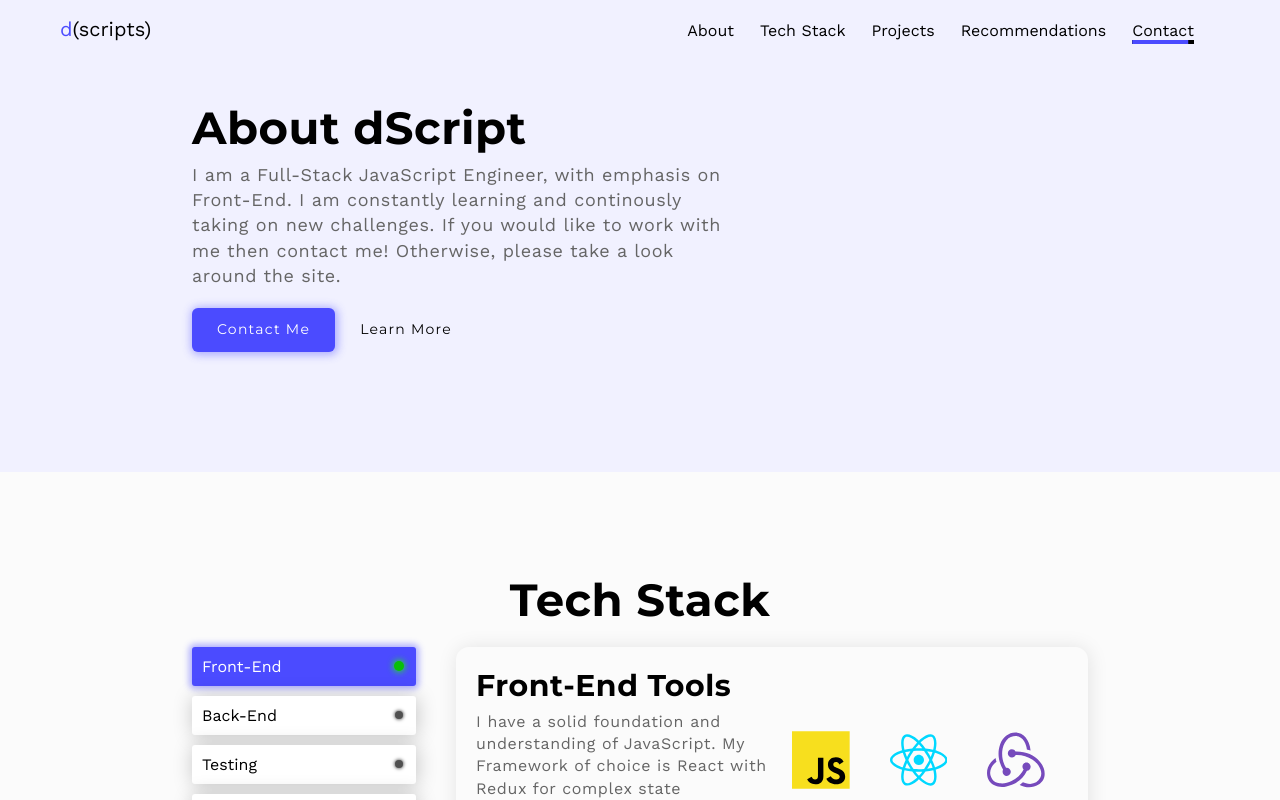
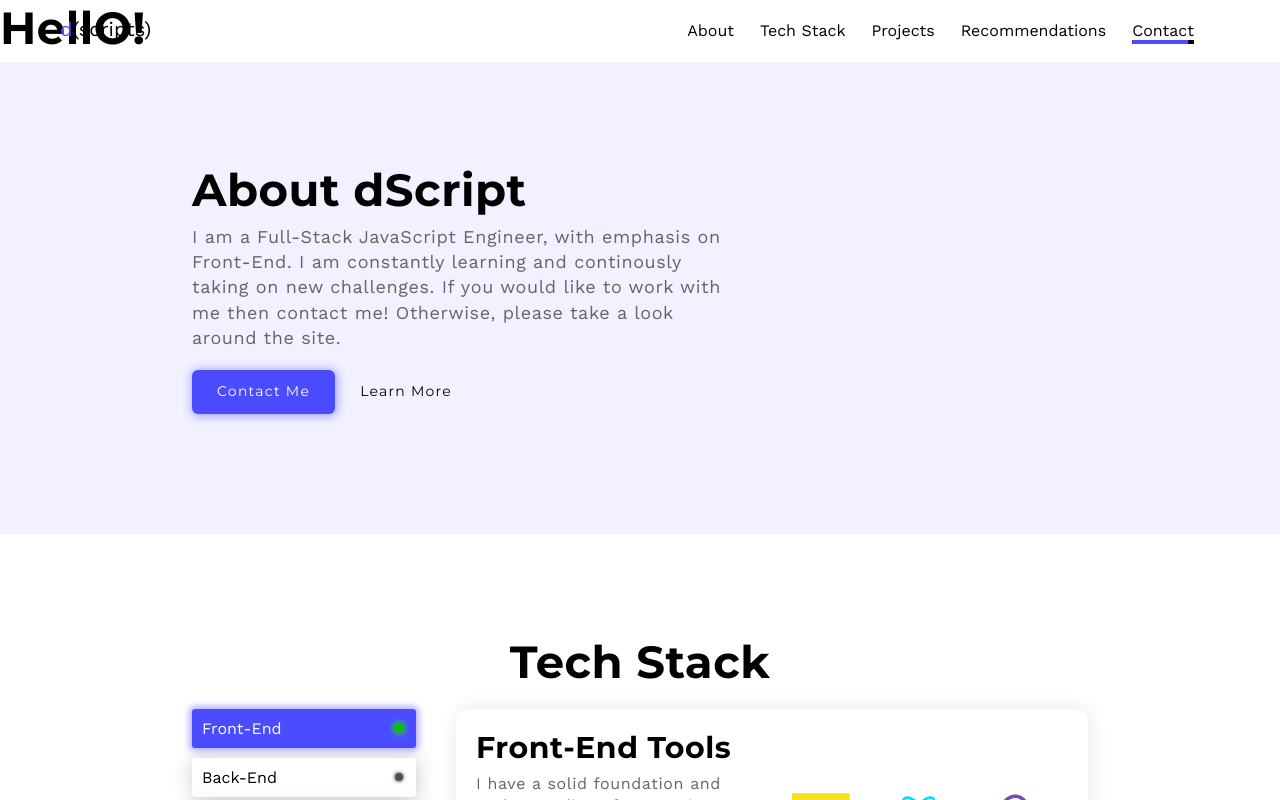
Before and after one commit to bdanzer/danzerscript-site, a React (Create React App) app: page / in a window 1280 px wide. Shown: the top 800 px of the page. Built offline with nearby package versions, Linux system fonts and the light colour scheme.

Commit message:
Cleaned up menu parent component
Cleaned up menu parent and refactoring code

```diff
--- a/package.json
+++ b/package.json
@@ -5,6 +5,7 @@
   "keywords": [],
   "main": "src/index.js",
   "dependencies": {
+    "danzerpress-layouts": "1.0.2",
     "node-sass": "4.13.1",
     "react": "16.12.0",
     "react-dom": "16.12.0",
--- a/src/App.js
+++ b/src/App.js
@@ -7,9 +7,11 @@ import Button from "./components/button/button";
 import Tabs from "./components/tabs/tabs";
 import Modal from "./components/modal/modal";
 import MenuParent from "./components/menu-parent/menu-parent";
-import MenuItem from "./components/menu-item/menu-item";
+import MenuItems from "./components/menu-items/menu-items";
 import DScriptLogo from "./components/d-script-logo/d-script-logo";
 import Section from "./components/section/section";
+
+import Col from "./components/col/col";
 
 import Form from "./components/form/form";
 
@@ -25,46 +27,42 @@ const cardData = [
 ];
 
 const menuData = [
-  { text: "About" },
-  { text: "Tech Stack" },
-  { text: "Projects" },
-  { text: "Recommendations" },
-  { text: "Contact" }
+  { text: "About", link: "#" },
+  { text: "Tech Stack", link: "#" },
+  { text: "Projects", link: "#" },
+  { text: "Recommendations", link: "#" },
+  { text: "Contact", link: "#" }
 ];
 
 export default function App() {
   const [isOpen, setModalState] = useState(false);
-  const elementsRef = useRef([1, 2, 3, 4, 5].map(() => createRef()));
-  const [menuOpen, setMenuOpen] = useState(false);
+  const elementsRef = useRef(
+    Array(menuData.length)
+      .fill("")
+      .map(() => createRef())
+  );
 
   return (
     <>
+      <Col col="2">
+        <h2>HellO!</h2>
+      </Col>
       <MenuParent>
-        <div>
-          <DScriptLogo />
-        </div>
-        {console.log(window.outerWidth, 767, window.outerWidth < 767)}
-        {window.outerWidth < 767 && (
-          <button
-            className="menu-button-mobile"
-            onClick={() => setMenuOpen(!menuOpen)}
-          >
-            Menu
-          </button>
+        {(windowSize, toggleMenu) => (
+          <>
+            <DScriptLogo isLarge={true} />
+            <MenuItems
+              size={windowSize}
+              menuData={menuData}
+              elementsRef={elementsRef}
+            />
+            {windowSize < 1000 && (
+              <button className="menu-button-mobile" onClick={toggleMenu}>
+                Menu
+              </button>
+            )}
+          </>
         )}
-        <div
-          className={`menu-wrap row ${
-            window.outerWidth < 767 ? "mobile" : "desktop"
-          } ${menuOpen ? "open" : "closed"}`}
-        >
-          {menuData.map((menu, i) => (
-            <MenuItem
-              key={i}
-              sectionLink={elementsRef.current[i]}
-              text={menu.text}
-            />
-          ))}
-        </div>
       </MenuParent>
 
       <Section
--- /dev/null
+++ b/src/components/col/col.jsx
@@ -0,0 +1,7 @@
+import React from "react";
+
+// import "~/danzerpress-layouts/dist/css/danzerpress-layouts.css";
+
+export default function Col({ children, col = 1 }) {
+  return <div class={`col-${col}`}>{children}</div>;
+}
--- a/src/components/d-script-logo/d-script-logo.jsx
+++ b/src/components/d-script-logo/d-script-logo.jsx
@@ -5,7 +5,7 @@ import "./d-script-logo.scss";
 export default function DScriptLogo({ isLarge }) {
   return (
     <div
-      className={`logo ${!isLarge ? "large" : "small"}`}
+      className={`logo ${isLarge ? "large" : "small"}`}
       style={{
         fontSize: 20
       }}
--- /dev/null
+++ b/src/components/menu-items/menu-items.jsx
@@ -0,0 +1,18 @@
+import React from "react";
+
+import MenuItem from "../menu-item/menu-item";
+
+export default function MenuItems({ size, menuData, elementsRef }) {
+  return (
+    <div className={`menu-wrap row ${size < 1000 ? "mobile" : "desktop"}`}>
+      {menuData.map((menu, i) => (
+        <MenuItem
+          key={i}
+          sectionLink={elementsRef.current[i]}
+          text={menu.text}
+          menu
+        />
+      ))}
+    </div>
+  );
+}
--- a/src/components/menu-parent/menu-parent.jsx
+++ b/src/components/menu-parent/menu-parent.jsx
@@ -5,6 +5,8 @@ import "./menu-parent.scss";
 export default function MenuParent({ children }) {
   const menuContainer = useRef();
   const [isMoving, setMoving] = useState(false);
+  const [resize, setResize] = useState(window.innerWidth);
+  const [menuOpen, setMenuOpen] = useState(false);
 
   useEffect(() => {
     document.addEventListener("scroll", () => {
@@ -20,15 +22,33 @@ export default function MenuParent({ children }) {
     });
   }, []);
 
+  useEffect(() => {
+    let windowSizeListener = window.addEventListener("resize", () => {
+      // console.log("resizing");
+      setResize(window.innerWidth);
+    });
+
+    return () => {
+      window.removeEventListener("resize", windowSizeListener);
+      console.log("removed");
+    };
+  }, []);
+
+  const toggleMenu = () => {
+    setMenuOpen(!menuOpen);
+  };
+
   return (
     <div
       ref={menuContainer}
-      className={`menu-parent row ${isMoving ? "moving" : "not-moving"}`}
+      className={`menu-parent row ${isMoving ? "moving" : "not-moving"} ${
+        menuOpen ? "open" : "closed"
+      }`}
       style={{
         justifyContent: "space-between"
       }}
     >
-      {children}
+      {children(resize, toggleMenu)}
     </div>
   );
 }
--- a/src/components/menu-parent/menu-parent.scss
+++ b/src/components/menu-parent/menu-parent.scss
@@ -26,9 +26,9 @@
     }
   }
 
-  @media screen and (max-width: 767px) {
+  @media screen and (max-width: 1000px) {
     justify-content: center !important;
-    position: relative;
+    // position: relative;
   }
 }
 
@@ -62,22 +62,30 @@
   left: -100vh;
 }
 
-.mobile.open {
+.open {
+  .mobile {
     transform: translateY(0);
     z-index: 0;
     opacity: 1;
     left: 0;
   }
-.menu-wrap.row.mobile.open a {
+
+  .menu-wrap.row.mobile a {
     color: white;
   }
 
-.menu-wrap.row.mobile.open:before {
+  .menu-wrap.row.mobile:before {
     transform: translate(-50%,-50%) scale(1);
     transition: transform .9s cubic-bezier(.25,.95,.45,.95),opacity .5s cubic-bezier(.25,.95,.45,.95);
     opacity: 1;
     z-index: -1;
   }
+
+  .mobile .menu-item {
+    transform: translateY(0px);
+  }
+}
+
 
 .menu-wrap.row.mobile:before {
   content: "";
@@ -94,9 +102,6 @@
   position: fixed;
 }
 
-.mobile.open .menu-item {
-  transform: translateY(0px);
-}
 .mobile .menu-item {
   transform: translateY(-100%) scale(1);
   transition: 1s;
--- a/src/components/tabs/tabs.jsx
+++ b/src/components/tabs/tabs.jsx
@@ -84,10 +84,15 @@ let json = {
 
 export default function Tabs() {
   const [currentTabIndex, setCurrentTabIndex] = useState(0);
+  const [containerHeight, setContainerHeight] = useState(0);
   const tabContainerRef = useRef();
 
   useEffect(() => {
     fixTabContainerHeight();
+
+    window.addEventListener("resize", () => {
+      fixTabContainerHeight();
+    });
   }, []);
 
   const getIcons = ({ icons }) =>
@@ -107,7 +112,7 @@ export default function Tabs() {
       height = height < child.offsetHeight ? child.offsetHeight : height;
     }
 
-    tabContainer.style.height = `${height}px`;
+    setContainerHeight(height);
   };
 
   return (
@@ -144,7 +149,8 @@ export default function Tabs() {
           ref={tabContainerRef}
           className="col-three-fourths"
           style={{
-            position: "relative"
+            position: "relative",
+            height: `${containerHeight}px`
           }}
         >
           {json.tabContent.map((tabContent, i) => (
```
Also changed, not shown: src/components/col/col.scss (added), src/components/menu-items/menu-items.scss (added). Lines whose indentation alone changed are shown as unchanged.
